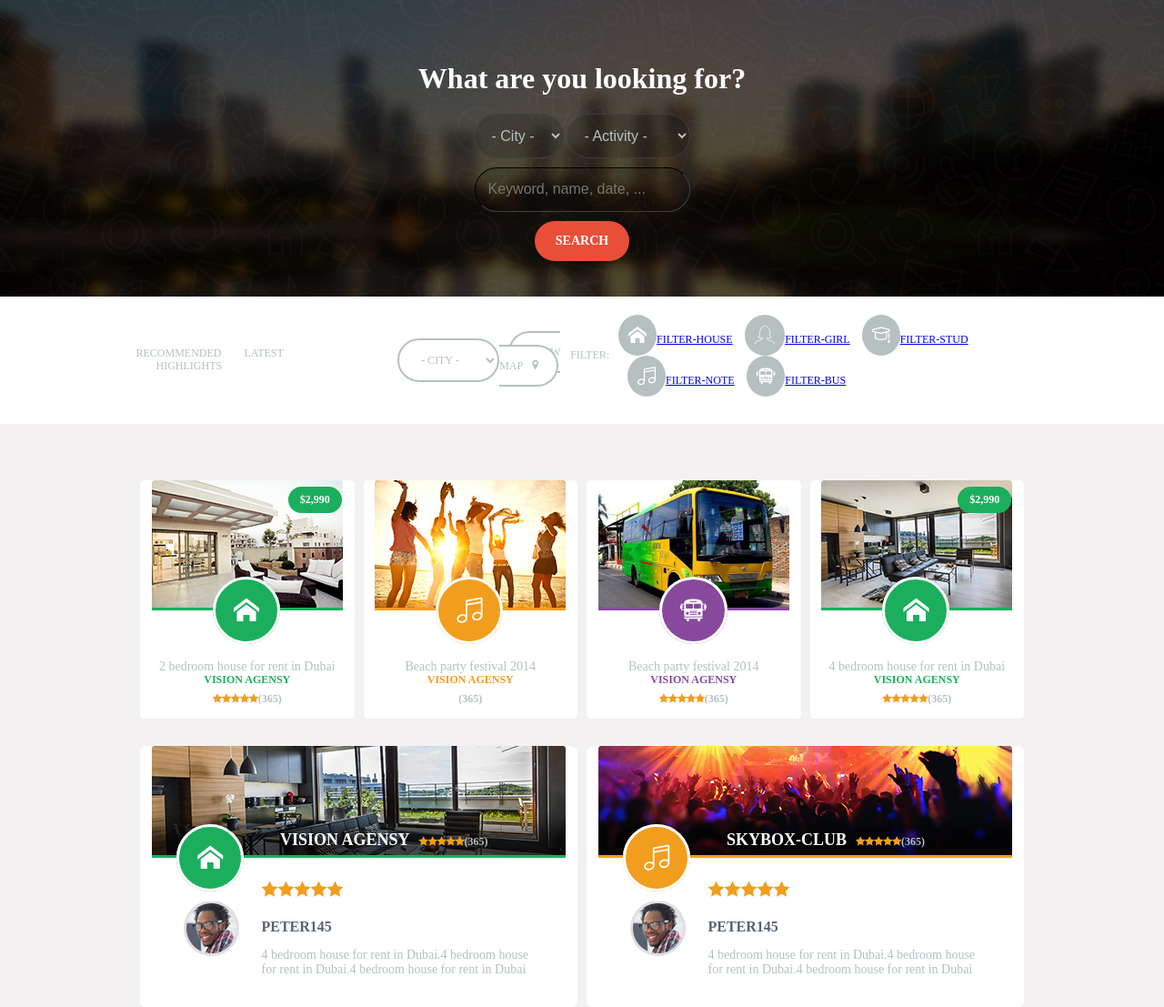
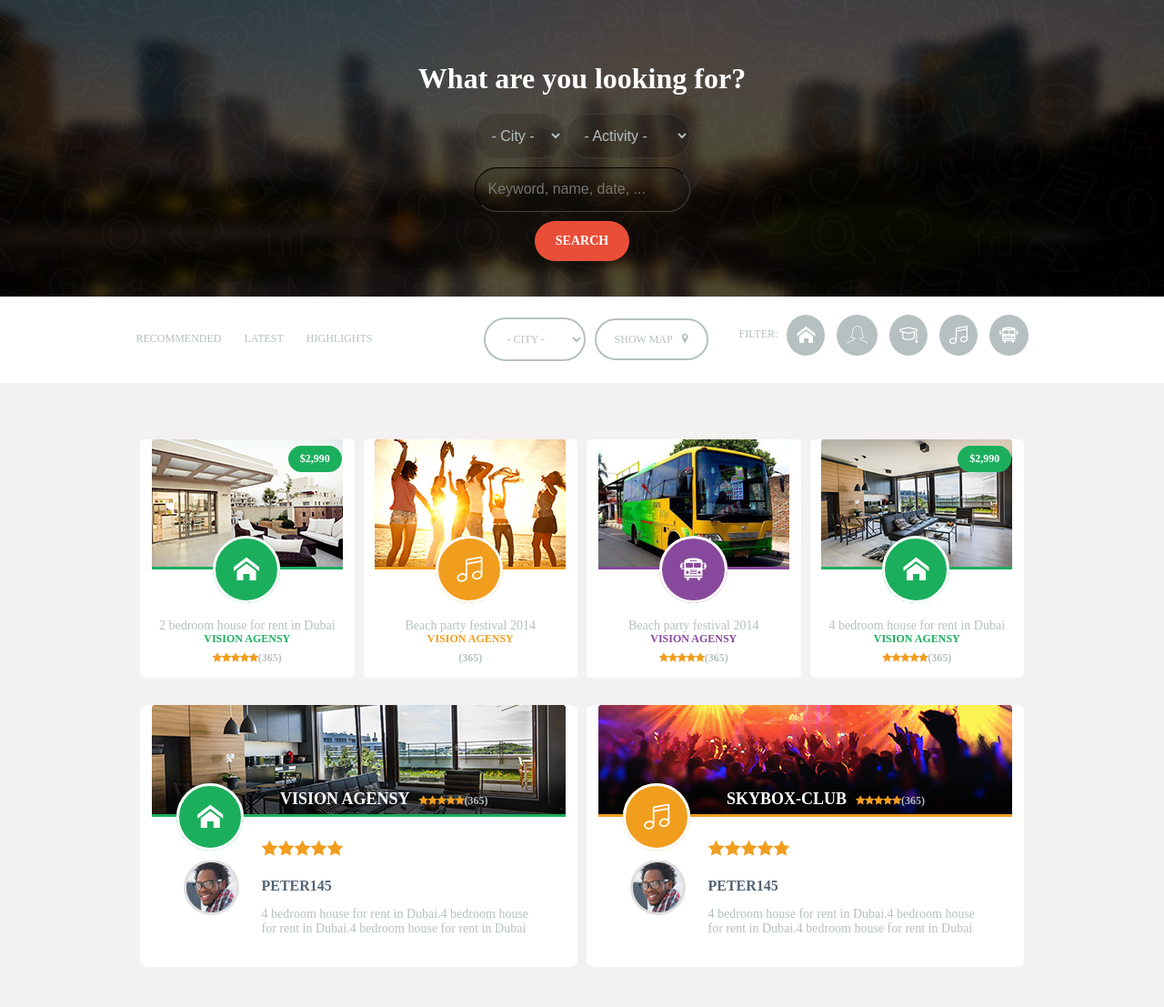
Before and after one commit to paulius1001/Projektas, a PHP site: page / in a window 1280 px wide. Shown: the part 67-1174 px from the top of the page at 91% size. Run offline with PHP 8.4, Linux system fonts and the light colour scheme; some libraries are stand-ins or nearby versions; some web fonts are replaced.

Commit message:
Pataisymas

```diff
--- a/index.php
+++ b/index.php
@@ -187,11 +187,11 @@
 
                             <ul class="fico">
 
-                                <li><a href="#" data-filter="filter-house" class="filter-house">filter-house</a></li>
-                                <li><a href="#" data-filter="filter-girl" class="filter-girl">filter-girl</a></li>
-                                <li><a href="#" data-filter="filter-stud" class="filter-stud">filter-stud</a></li>
-                                <li><a href="#" data-filter="filter-note" class="filter-note">filter-note</a></li>
-                                <li><a href="#" data-filter="filter-bus" class="filter-bus">filter-bus</a></li>
+                                <li><a href="#" data-filter="filter-house" class="filter-house"></a></li>
+                                <li><a href="#" data-filter="filter-girl" class="filter-girl"></a></li>
+                                <li><a href="#" data-filter="filter-stud" class="filter-stud"></a></li>
+                                <li><a href="#" data-filter="filter-note" class="filter-note"></a></li>
+                                <li><a href="#" data-filter="filter-bus" class="filter-bus"></a></li>
 
                             </ul>
 
```
